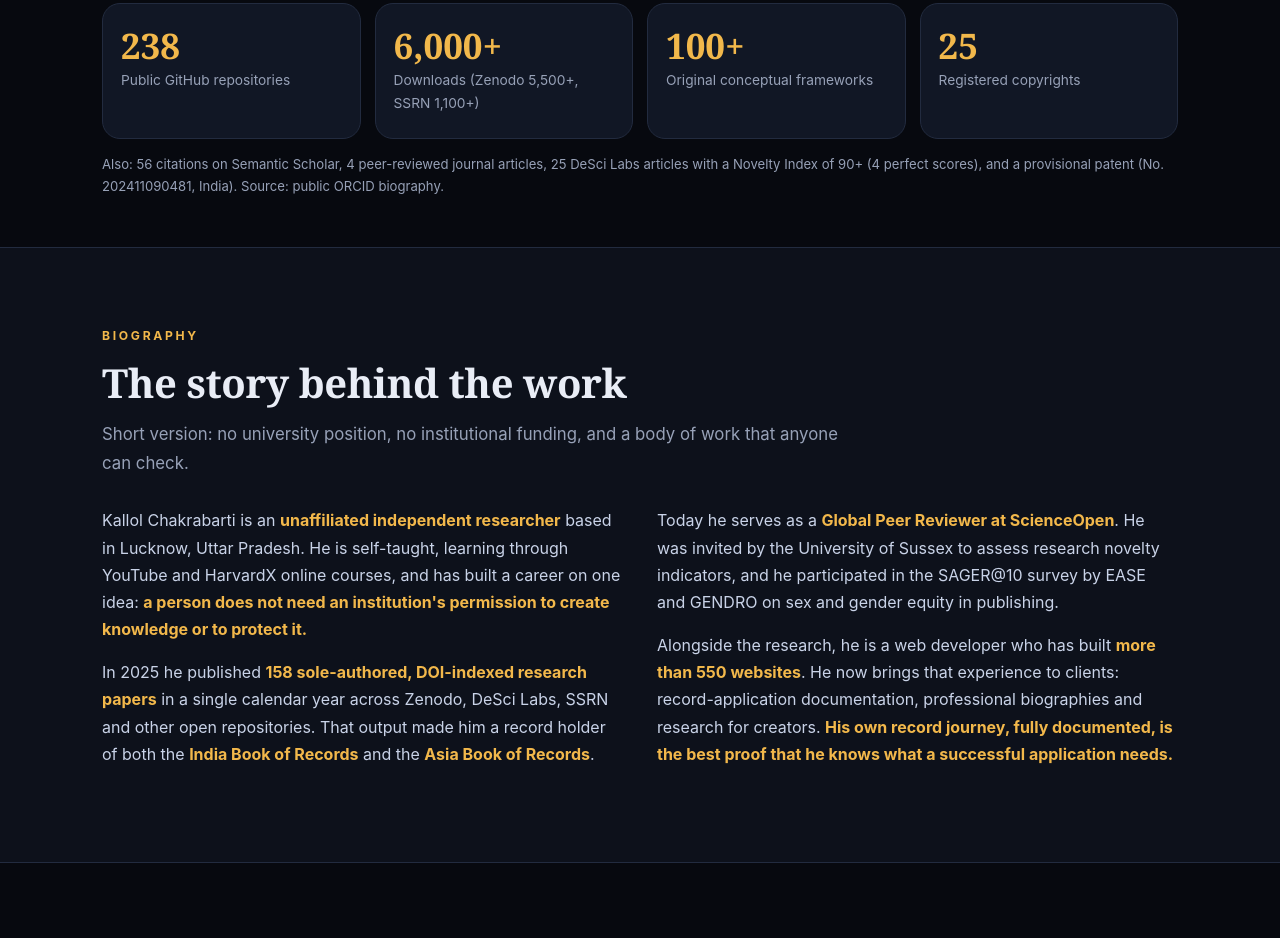
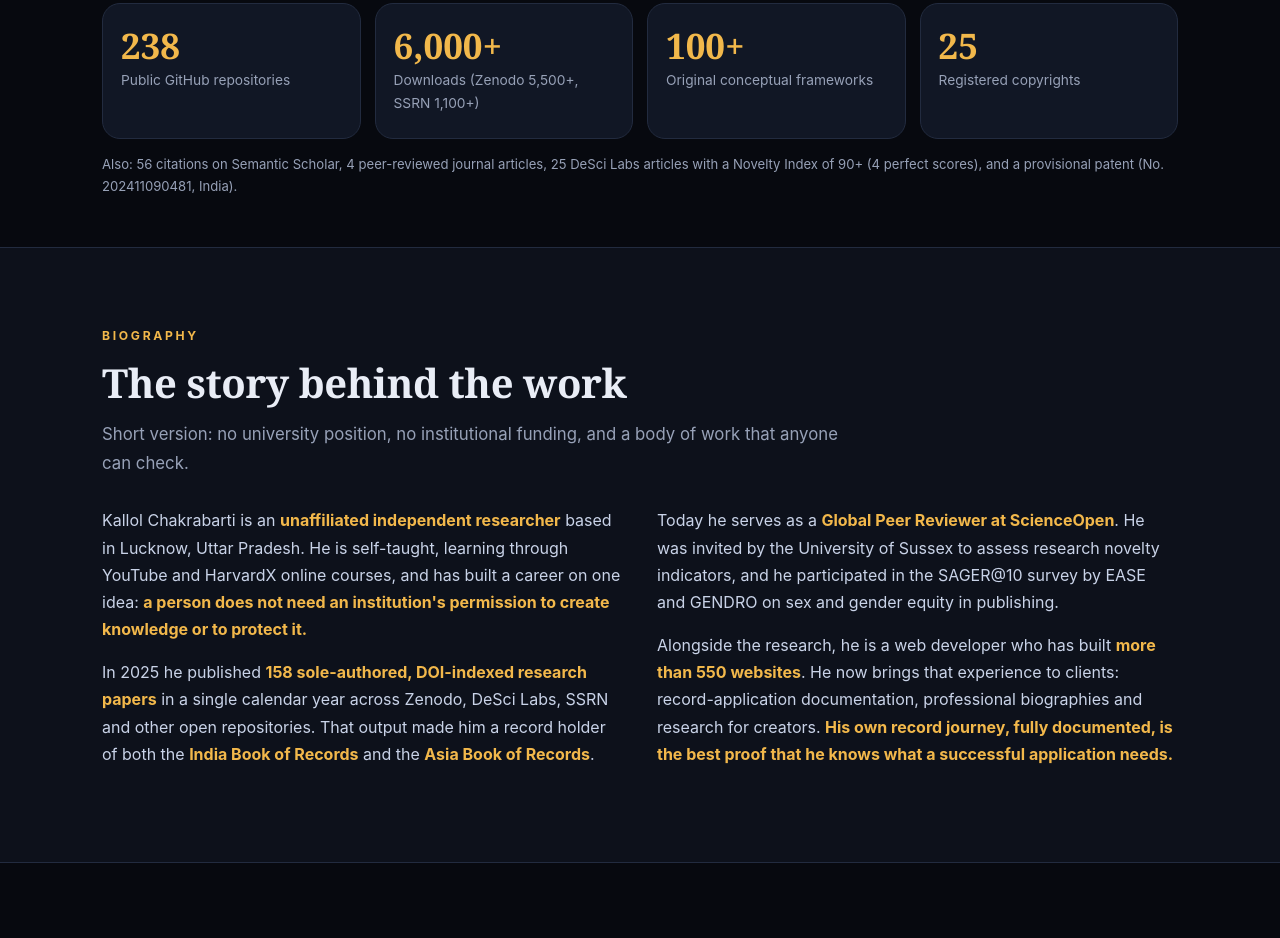
Before and after one commit to HelixOriginator/kallol-chakrabarti-record-holder-biography, a plain HTML site: page index.html in a window 1280 px wide. Shown: the part 1180-2118 px from the top of the page. Drawn offline with Linux system fonts and the light colour scheme.

Commit message:
Update biography section in index.html
Removed redundant source reference from the biography section.

```diff
--- a/index.html
+++ b/index.html
@@ -5,6 +5,7 @@
 <meta name="viewport" content="width=device-width, initial-scale=1">
 <title>Kallol Chakrabarti | Record Documentation, Biography & Research Specialist</title>
 <meta name="description" content="Kallol Chakrabarti: Asia Book of Records and India Book of Records holder, ScienceOpen Global Peer Reviewer, author of 275+ DOI publications. I help people document record applications, write professional biographies and research for YouTube and podcasts.">
+<meta name="google-site-verification" content="6qcwYwzA6RaAwLVA6G3HBTprB8Bdw4A16uZCF5e9Ar8" />
 <meta name="theme-color" content="#07090f">
 <style>
 :root{--bg:#07090f;--bg2:#0d111b;--card:#111725;--line:#222b3f;--text:#e9edf6;--muted:#97a1b7;--gold:#f2b84b;--gold2:#ff9d3c;--teal:#3fd0c4;--green:#46c37b;--red:#ff6b6b;--r:18px}
@@ -176,7 +177,7 @@ a.vid{display:block;background:linear-gradient(135deg,#141c31,#0a0f1a)}
     <div class="stat"><div class="n">100+</div><div class="l">Original conceptual frameworks</div></div>
     <div class="stat"><div class="n">25</div><div class="l">Registered copyrights</div></div>
   </div>
-  <p class="fine">Also: 56 citations on Semantic Scholar, 4 peer-reviewed journal articles, 25 DeSci Labs articles with a Novelty Index of 90+ (4 perfect scores), and a provisional patent (No. 202411090481, India). Source: public ORCID biography.</p>
+  <p class="fine">Also: 56 citations on Semantic Scholar, 4 peer-reviewed journal articles, 25 DeSci Labs articles with a Novelty Index of 90+ (4 perfect scores), and a provisional patent (No. 202411090481, India).</p>
 </div></header>
 
 <section id="story" class="alt"><div class="wrap">
```
